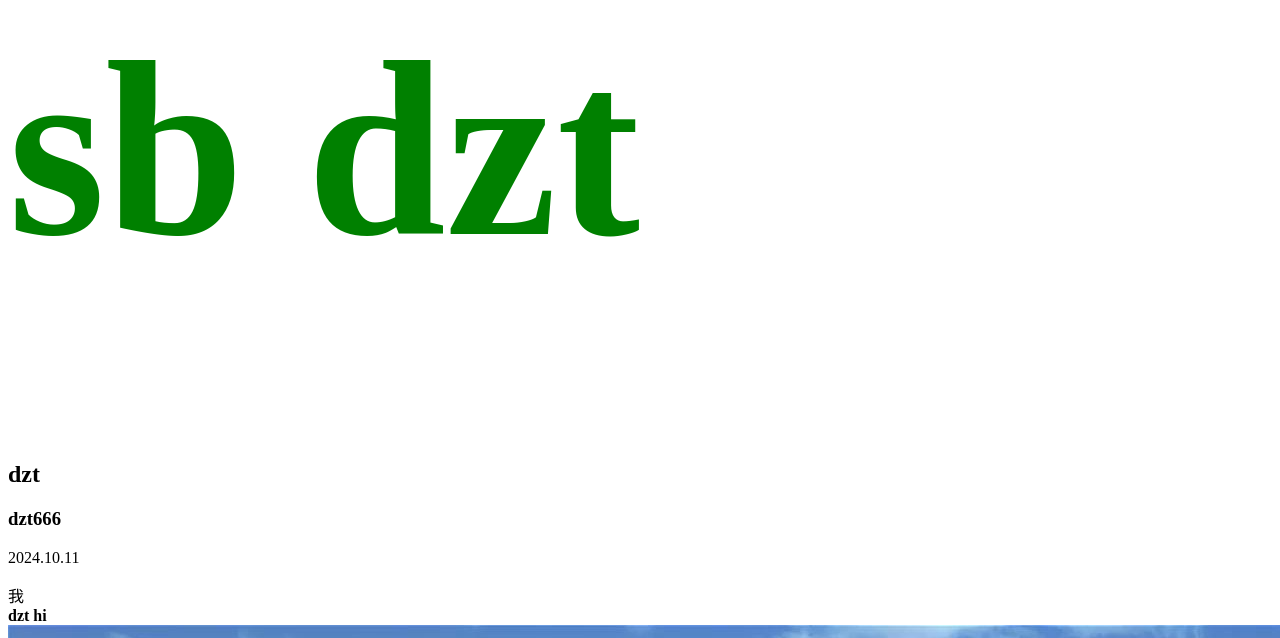
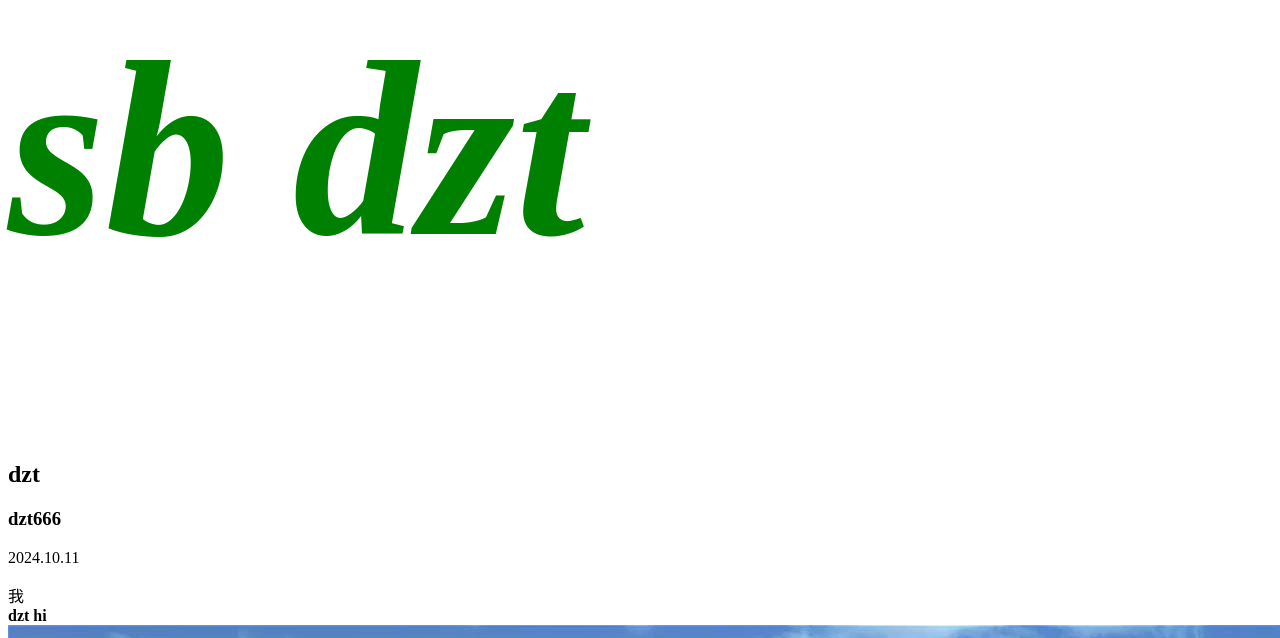
Before and after one commit to CMSZ002/dzt-website, a plain HTML site: page index.html in a window 1280 px wide. Shown: the part 162-800 px from the top of the page. Drawn offline with Linux system fonts and the light colour scheme.

Commit message:
Update index.html

```diff
--- a/index.html
+++ b/index.html
@@ -7,7 +7,7 @@
 </head>
 <body>
 	<h1 style="font-size:250px;color: green;">
-		<strong>sb dzt</strong>
+		<strong><em>sb dzt</em></strong>
 	</h1>
 	<h2>dzt</h2>
 	<h3>dzt666</h3>
```
